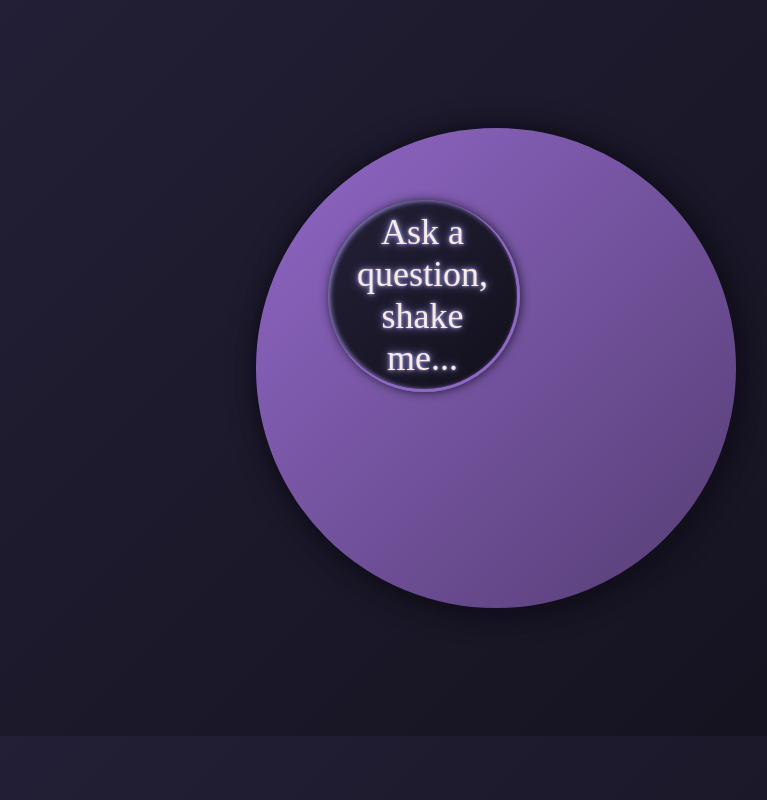
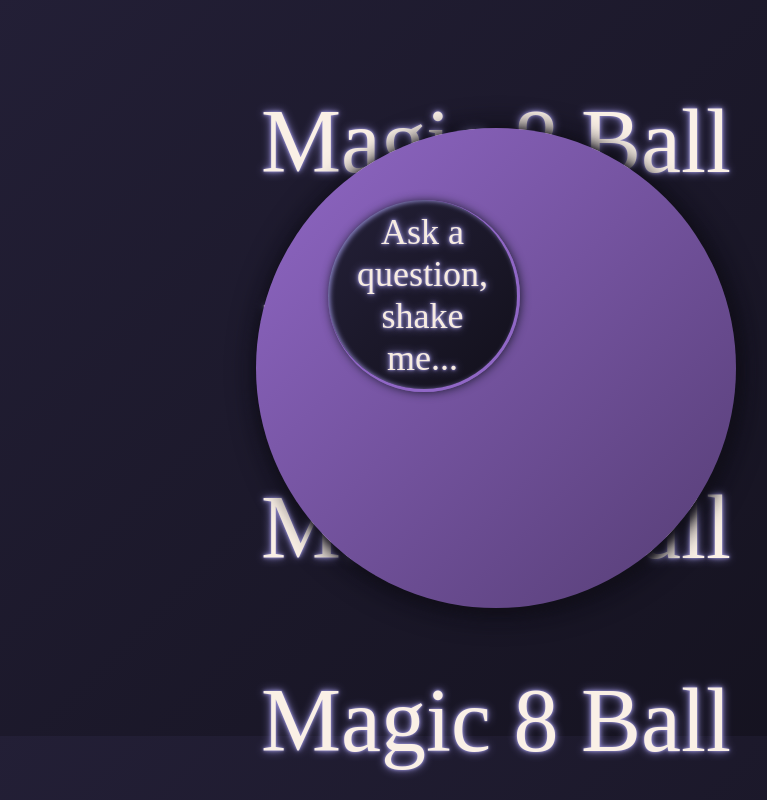
Before and after one commit to 0-2-dev/magic-8ball, a plain HTML site: page index.html in a window 1280 px wide. Shown: the whole page, without its empty margins (144-911 px from the left). Drawn offline with Linux system fonts and the light colour scheme; a web font is replaced by a local one.

Commit message:
added bg text

```diff
--- a/index.css
+++ b/index.css
@@ -20,11 +20,24 @@ html{
 body{
     min-height: 90vh;
     background: transparent;
-    display: grid;
-    place-items: center;
+    display: flex;
+    flex-direction: column;
+    justify-content: space-around;
+    align-items: center;
     margin: none;
 }
-
+.bg-text{
+    position: fixed;
+    top: 0px;
+    margin-top: 0px;
+    z-index: -1;
+    font-family: "Akaya Kanadaka";
+    font-size:clamp(60px, 10vw, 90px);
+    color: linen;
+    text-shadow: 0px 0px 2px var(--soft-periwinkle),
+                 0px 0px 4px var(--soft-periwinkle),
+                 0px 0px 10px var(--soft-periwinkle);
+}
 .ball{
     top: 0px;
     display: flex;
--- a/index.html
+++ b/index.html
@@ -9,7 +9,12 @@
          <link href="https://fonts.googleapis.com/css2?family=Akaya+Kanadaka&display=swap" rel="stylesheet">
     </head>
     <body>
-
+        <div class="bg-text">
+        <p>Magic 8 Ball</p>
+        <p>Magic 8 Ball</p>
+        <p>Magic 8 Ball</p>
+        <p>Magic 8 Ball</p>
+        </div>
         <div class = "ball" onclick="getMessage()">
             <div class = "window">
                 <p id="ball-el">Ask a question, shake me...</p>
```
